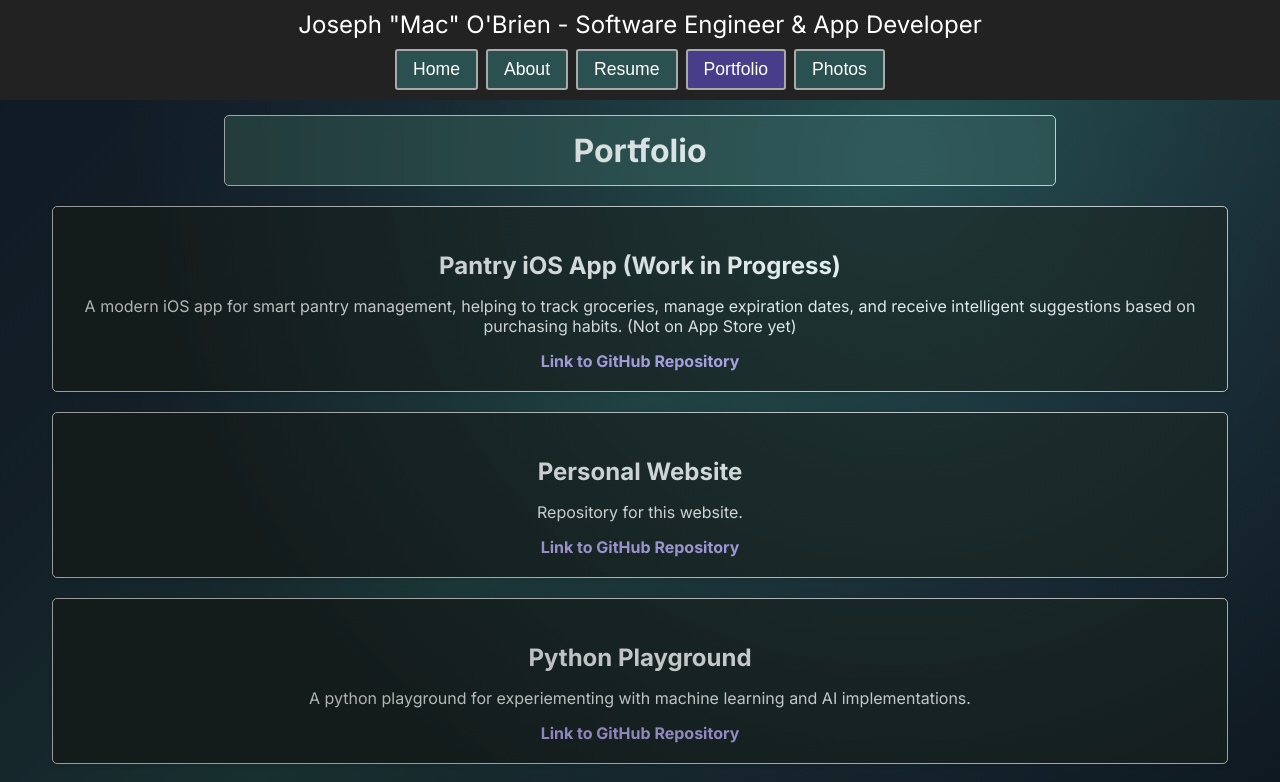
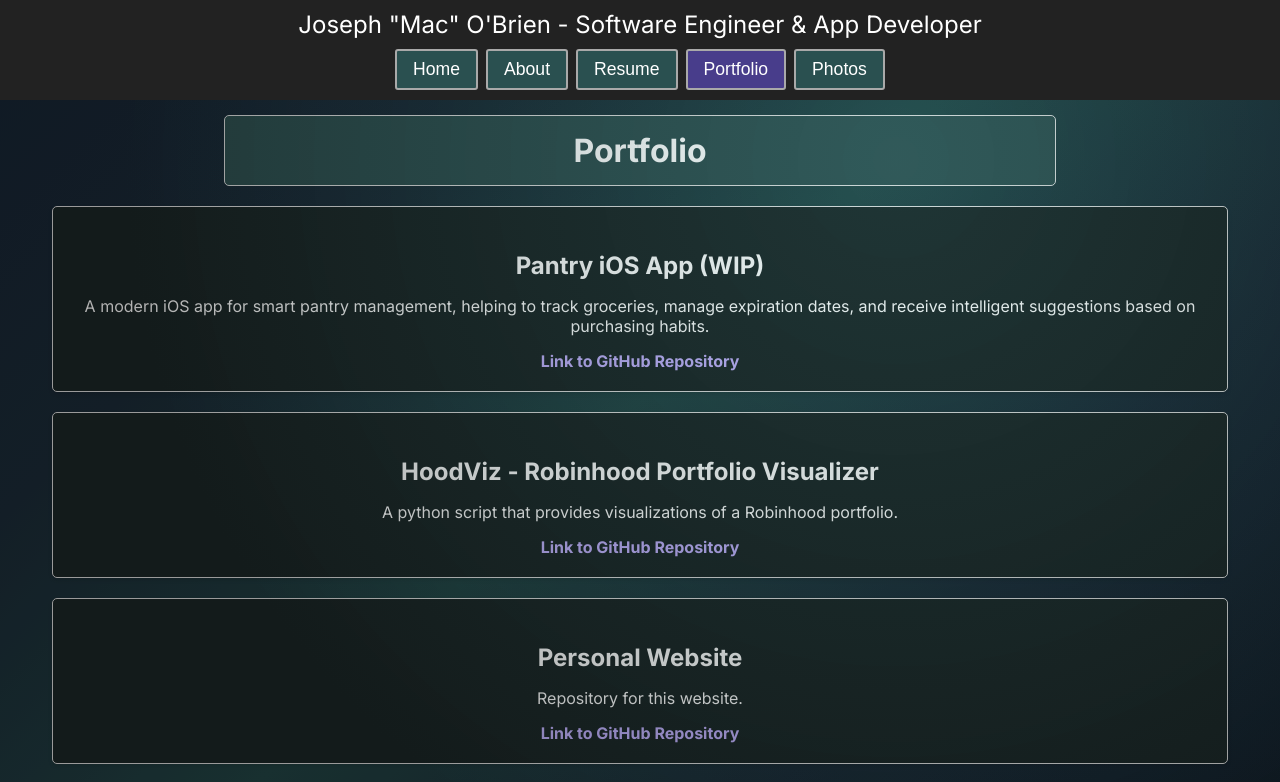
Before and after one commit to jobrien127/personal-site, a React (Create React App) app: page /portfolio in a window 1280 px wide. Shown: the top 782 px of the page. Built offline with nearby package versions, Linux system fonts and the light colour scheme.

Commit message:
feat: add new project

```diff
--- a/src/pages/Portfolio.tsx
+++ b/src/pages/Portfolio.tsx
@@ -13,39 +13,46 @@ interface Project {
 const projects: Project[] = [
   {
     id: 1,
-    title: 'Pantry iOS App (Work in Progress)',
+    title: 'Pantry iOS App (WIP)',
     description:
-      'A modern iOS app for smart pantry management, helping to track groceries, manage expiration dates, and receive intelligent suggestions based on purchasing habits. (Not on App Store yet)',
+      'A modern iOS app for smart pantry management, helping to track groceries, manage expiration dates, and receive intelligent suggestions based on purchasing habits.',
     link: 'https://github.com/jobrien127/pantry',
   },
   {
     id: 2,
+    title: 'HoodViz - Robinhood Portfolio Visualizer',
+    description:
+      'A python script that provides visualizations of a Robinhood portfolio.',
+    link: 'https://github.com/jobrien127/hoodviz',
+  },
+  {
+    id: 3,
     title: 'Personal Website',
     description: 'Repository for this website.',
     link: 'https://github.com/jobrien127/personal-site',
   },
   {
-    id: 3,
+    id: 4,
     title: 'Python Playground',
     description:
       'A python playground for experiementing with machine learning and AI implementations.',
     link: 'https://github.com/jobrien127/python-playground',
   },
   {
-    id: 4,
-    title: 'Tempo (Work in Progress)',
+    id: 5,
+    title: 'Tempo',
     description:
       'A Templated repo that is meant to help kickstart containerized full-stack development. Makes use of Docker, React, React-Native, Django, Go, postgreSQL, MongoDB, Redis, and RabbitMQ.',
     link: 'https://github.com/jobrien127/tempo',
   },
   {
-    id: 5,
+    id: 6,
     title: '30XX Arena Survival',
     description: 'A 2D game created with GameMaker Studio.',
     link: 'https://github.com/jobrien127/30XX_Arena_Survival',
   },
   {
-    id: 6,
+    id: 7,
     title: 'lemmonlodge.com',
     description:
       'Website I built for an idle domain, which sends automated emails to domain owner if site visitor wants to contact them.',
@@ -53,14 +60,14 @@ const projects: Project[] = [
     sitelink: 'https://www.lemmonlodge.com',
   },
   {
-    id: 7,
+    id: 8,
     title: 'Zodiac Sign Calculator',
     description:
       'Ruby program that calculates your zodiac sign based on your birthdate.',
     link: 'https://github.com/jobrien127/zodiac-sign-calculator',
   },
   {
-    id: 8,
+    id: 9,
     title: 'Markov Chain Text Generator',
     description:
       'Ruby program that generates text based on a given input text file.',
```
